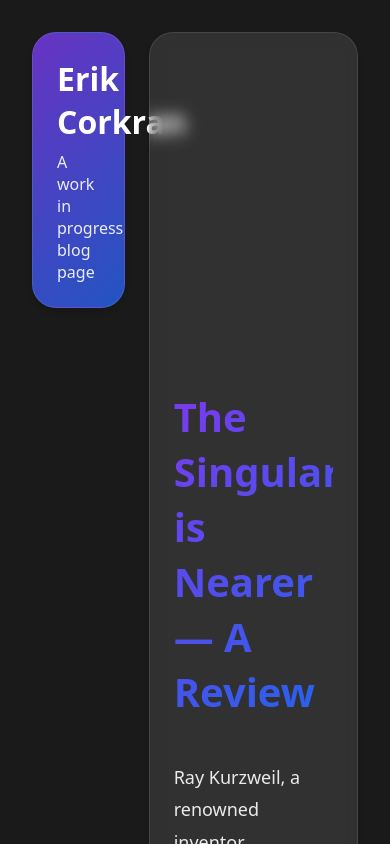
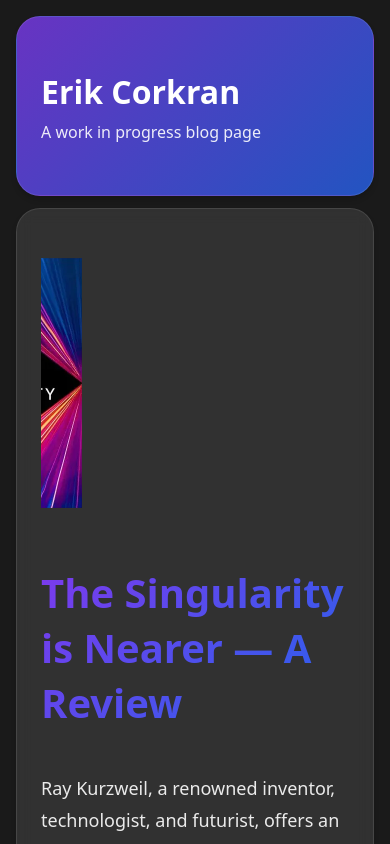
Before and after one commit to ecorkran/blog, an Astro site: page /blog/singularity in a window 390 px wide. Shown: the top 844 px of the page. Built offline with nearby package versions, Linux system fonts and the light colour scheme; Astro itself is replaced by a stand-in of ours.

Commit message:
Add responsive layout

```diff
--- a/src/components/WideCard.astro
+++ b/src/components/WideCard.astro
@@ -13,8 +13,12 @@
   <a href={`/blog/${slug}`} class="card-link">
     {image && <div class="image-overlay" style={`background-image: url(${image})`} />}
     <div class="content">
-      <h2>{title}</h2>
-      <p>{description}</p>
+      <div class="title-container">
+        <h2>{title}</h2>
+      </div>
+      <div class="description-container">
+        <p>{description}</p>
+      </div>
     </div>
   </a>
 </article>
@@ -57,10 +61,17 @@
     bottom: 0;
     display: flex;
     flex-direction: column;
-    padding: 1.5rem;
+    justify-content: center; /* Center content vertically */
+    padding: 2rem; /* Increased padding */
     background: rgba(0, 0, 0, 0.6);
     border-radius: 1.5rem;
     backdrop-filter: blur(3px);
+    overflow: hidden; /* Prevent content from overflowing */
+  }
+
+  .title-container, .description-container {
+    width: 100%;
+    margin: 0; /* Remove any default margins */
   }
 
   h2 {
@@ -88,27 +99,124 @@
   p {
     margin: 0.5rem 0 0;
     line-height: 1.5;
-    flex-grow: 1;
     color: rgba(255, 255, 255, 0.9);
     text-shadow: 0 1px 2px rgba(0, 0, 0, 0.5);
   }
 
   /* Adjust content layout for panoramic format */
-  @media (min-width: 768px) {
+  @media (min-width: 1025px) {
     .content {
       flex-direction: row;
       align-items: center;
+      justify-content: space-between;
+    }
+
+    .title-container {
+      width: 35%; /* Reduced from 45% to give more space to description */
+      min-width: 200px; /* Ensure minimum width */
+      max-width: 300px; /* Set maximum width */
+      padding-right: 1.5rem;
+      flex-shrink: 0; /* Prevent shrinking */
+    }
+
+    .description-container {
+      width: 65%; /* Increased from 55% */
+      flex-grow: 1; /* Allow growing to fill available space */
     }
 
     h2 {
-      margin-right: 2rem;
       font-size: 1.5rem;
-      white-space: nowrap;
+      white-space: normal;
+      display: -webkit-box;
+      -webkit-line-clamp: 2; /* Reduced from 3 to 2 lines */
+      -webkit-box-orient: vertical;
+      overflow: hidden;
+      text-overflow: ellipsis;
     }
 
     p {
       margin: 0;
-      max-width: 70%;
+    }
+  }
+
+  @media (max-width: 1024px) {
+    article {
+      min-height: 180px; /* Ensure minimum height */
+    }
+
+    .content {
+      flex-direction: column !important;
+      padding: 2.5rem; /* Generous padding all around */
+      justify-content: center;
+      align-items: center;
+    }
+
+    .title-container {
+      width: 90%;
+      max-width: 90%;
+      margin-bottom: 1.0rem;
+      text-align: center;
+    }
+
+    .description-container {
+      width: 90%;
+      max-width: 90%;
+      text-align: center; /* Center text on mobile */
+    }
+
+    h2 {
+      font-size: 1.4rem;
+      margin-bottom: 1rem;
+      white-space: normal;
+      -webkit-line-clamp: 3;
+      line-height: 1.3;
+    }
+
+    p {
+      font-size: 1.0rem;
+      line-height: 1.6;
+      margin: 0 auto; /* Center paragraph */
+    }
+  }
+
+  /* Intermediate breakpoint for tablets and small laptops */
+  @media (max-width: 768px) {
+    .content {
+      padding: 2.25rem;
+    }
+
+    .title-container {
+      margin-bottom: 0.75rem;
+    }
+
+    h2 {
+      font-size: 1.3rem;
+    }
+
+    p {
+      font-size: 1rem;
+      line-height: 1.5;
+    }
+  }
+
+  @media (max-width: 640px) {
+    .content {
+      padding: 2rem; /* Consistent padding on very small screens */
+    }
+
+    .title-container, .description-container {
+      width: 90%;
+      max-width: 90%;
+      margin-bottom: 0;
+    }
+
+    h2 {
+      font-size: 1.15rem;
+      margin-bottom: 0;
+    }
+
+    p {
+      font-size: 1rem;
     }
   }
 </style>
--- a/src/content/blog/singularity.md
+++ b/src/content/blog/singularity.md
@@ -1,5 +1,5 @@
 ---
-title: "The Singularity is Nearer — A Reviewv"
+title: "The Singularity is Nearer — A Review"
 description: "Ray Kurzweil’s Optimistic Vision of the Future, Consciousness, and AI’s Next Steps."
 image: "/image/singularity-1.png"
 pubDate: 2024-10-01
--- a/src/layouts/Layout.astro
+++ b/src/layouts/Layout.astro
@@ -124,4 +124,27 @@
   .bento-item:nth-child(8) { animation-delay: 0.8s; }
   .bento-item:nth-child(9) { animation-delay: 0.9s; }
   .bento-item:nth-child(10) { animation-delay: 1s; }
+
+  @media (max-width: 1024px) {
+    .bento-grid {
+      grid-template-columns: repeat(6, 1fr); /* Keep 6 columns */
+      gap: 1rem; /* Slightly reduce gap on smaller screens */
+    }
+
+    /* This makes ALL bento items span the full width */
+    .bento-item {
+      grid-column: 1 / -1 !important; /* Span all columns */
+      grid-row: auto !important; /* Let the grid determine row height */
+    }
+  }
+
+  @media (max-width: 640px) {
+    body {
+      padding: 1rem; /* Reduce body padding on mobile */
+    }
+
+    .bento-grid {
+      gap: 0.75rem; /* Further reduce gap on mobile */
+    }
+  }
 </style>
```
Also changed, not shown: 1 other file.
